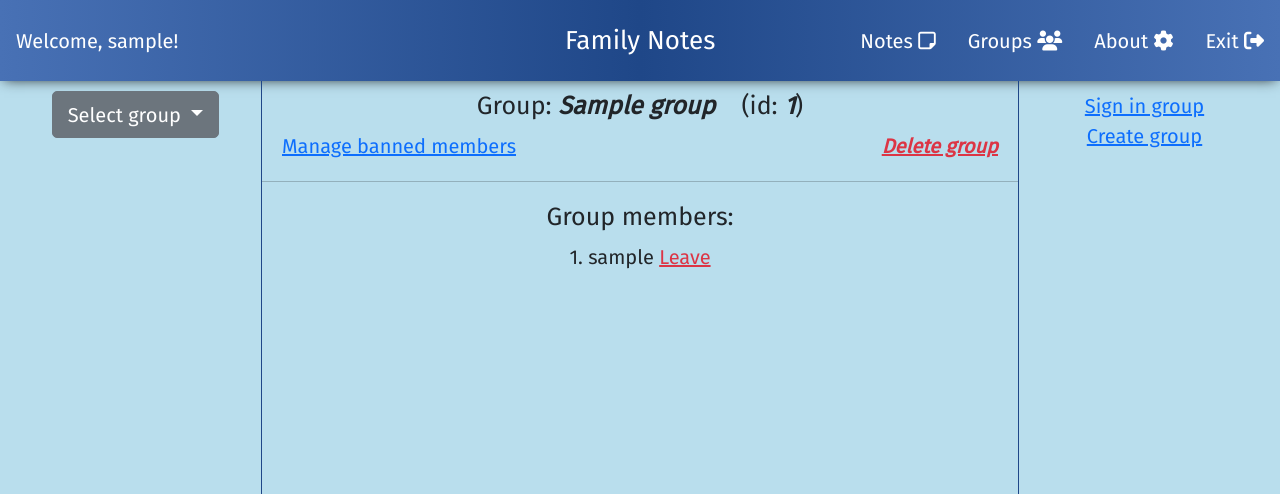
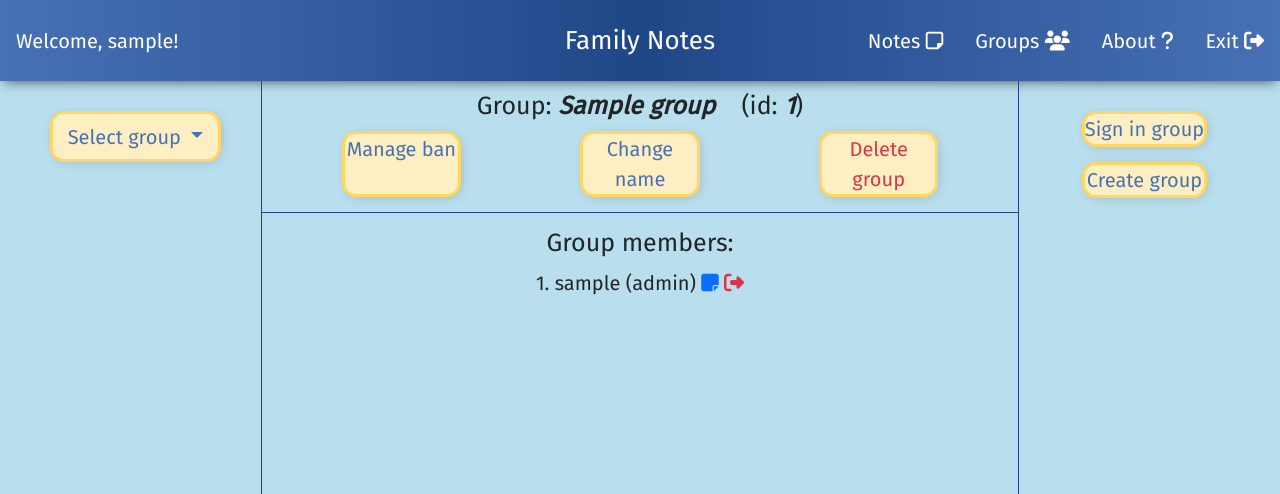
Before and after one commit to thunderpeal/familyNotes, a Django app: page /group-management/ in a window 1280 px wide. Shown: the top 494 px of the page. Run offline with Django 3.2, Linux system fonts and the light colour scheme; a user stored in the database is signed in; tables that the repository leaves empty hold one stand-in row (values such as "Sample post"); some libraries are stand-ins or nearby versions.

Commit message:
you can now send a direct note to one of your group's user fixed z-index bug
also ui improvements

```diff
--- a/notes/static/notes/css/dropMenu.css
+++ b/notes/static/notes/css/dropMenu.css
@@ -15,7 +15,7 @@
 }
 
 .dropbtn:hover{
-  color: #FF4136;
+  color: #A396DD;
 }
 
 
@@ -23,32 +23,38 @@
 .dropdown-content {
   display: none;
   position: absolute;
-  background-color: #b8c6db;
+  background-color: #feefc3;
 
   min-width: 104px;
   z-index: 1;
   -webkit-box-shadow: 2px 2px 13px -4px rgba(0,0,0,0.21);
   box-shadow: 2px 2px 13px -4px rgba(0,0,0, 0.21);
   border-radius: 15px;
-  border: 1px solid black;
+  border: 3px solid #fdd663;
 }
 
 /* Links inside the dropdown */
 .dropdown-content a {
-  font-size: 15px;
+  font-size: 16px;
   float: none;
-  color: black;
+  color: #4871b5;
   padding: 12px 16px;
   text-decoration: none;
   display: block;
   text-align: center;
   border-radius: 15px;
+  font-weight: 900;
 
 }
 
+.dropdown-content a.active {
+  background-color: inherit;
+  color: #1F4788;
+  font-style: italic;
+}
 /* Add a grey background color to dropdown links on hover */
 .dropdown-content a:hover {
-  color:red;
+  color: #003B4A;
 }
 
 /* Show the dropdown menu on hover */
--- a/notes/static/notes/css/style.css
+++ b/notes/static/notes/css/style.css
@@ -34,10 +34,8 @@ html, body{
   color: white;
 }
 
-.topnav a.active {
-  background-color: inherit;
-  color: white;
-}
+
+
 
 .welcome{
   overflow: hidden;
@@ -51,6 +49,10 @@ html, body{
 
 .right-nav{
   float: right;
+}
+
+.right-nav a:hover{
+  color: #003B4A;
 }
 
 
@@ -174,3 +176,62 @@ html, body{
   padding: 10px;
   background-color: #feefc3;
 }
+
+.group-sign{
+  width: 50%;
+  margin-bottom: 15px;
+  background-color: #feefc3;
+  border: 3px solid #fdd663;
+  border-radius: 14px;
+  -webkit-box-shadow: 2px 2px 13px -4px rgba(0,0,0,0.21);
+  box-shadow: 2px 2px 13px -4px rgba(0,0,0, 0.21);
+}
+
+.group-sign a{
+  text-decoration: none;
+  color: #4871b5;
+}
+
+.group-sign a:hover{
+  color: #003B4A;
+  font-weight: 700;
+}
+
+.members-container{
+  padding-top:15px;
+  border-top: 1px solid #1F4788;
+  display: flex;
+  flex-direction: column;
+  align-items: center;
+  justify-content: center;
+}
+
+.members{
+  text-align: left;
+}
+
+.container-sign{
+
+    margin-top: 30px;
+    display: flex;
+    flex-direction: column;
+    align-items: center;
+    justify-content: center
+}
+
+.btn{
+    color: #4871b5;
+    background-color: #feefc3;
+    border: 3px solid #fdd663;
+  border-radius: 14px;
+  -webkit-box-shadow: 2px 2px 13px -4px rgba(0,0,0,0.21);
+  box-shadow: 2px 2px 13px -4px rgba(0,0,0, 0.21);
+}
+
+.dropdown-menu{
+    background-color: #feefc3;
+}
+
+.dropdown-item .active{
+    background-color: #fdd663;
+}
--- a/notes/templates/notes/basic.html
+++ b/notes/templates/notes/basic.html
@@ -48,7 +48,7 @@
               <a href="{% url 'notes' %}">Notes <i class="far fa-sticky-note"></i></a>
         {% endblock %}
         <a href="{% url 'group-management' %}">Groups <i class="fa fa-users"></i></a>
-        <a href="{% url 'settings' %}">About <i class="fa fa-cog"></i></a>
+        <a href="{% url 'settings' %}">About <i class="fas fa-question"></i></a>
         <a  href="{% url 'logout' %}">Exit <i class="fa fa-sign-out"></i></a>
     </div>
 
--- a/notes/templates/notes/group_management.html
+++ b/notes/templates/notes/group_management.html
@@ -16,7 +16,7 @@ Group Members
     <div style="display: flex; height: 100%;">
 
     <div style="width: 20%; text-align: center; border-right: 1px solid #1F4788; height: 100%">
-    <div class="dropdown" style="margin-top: 10px">
+    <div class="dropdown" style="margin-top: 30px">
         <button class="btn btn-secondary dropdown-toggle" type="button" id="dropdownMenuButton1" data-bs-toggle="dropdown" aria-expanded="false">
             Select group
         </button>
@@ -38,35 +38,56 @@ Group Members
                 Group: <i><b>{{ group.name }}</b></i>&nbsp;&nbsp;&nbsp;
                 (id: <i><b>{{ group.id }}</b></i>)
             </h5>
-            <div style="display: flex; justify-content: space-between">
+            <div style="display: flex">
                 {% if request.user == group.admin %}
-                    <div style="margin-left: 20px">
-                        <a href="{% url 'ban-management' group.id %}">Manage banned members</a><br>
+                    <div style="margin-left: 20px; width:33.3%; display: flex; justify-content: center">
+                        <div class="group-sign" >
+                            <a href="{% url 'ban-management' group.id %}">Manage ban</a>
                         </div>
-                    <div style="margin-right: 20px">
-                        <i><b><a class="link-danger" href="{% url 'group-delete' group.id %}">Delete group</a></b></i>
+                    </div>
+                    <div style="width:33.3%; display: flex; justify-content: center">
+                        <div class="group-sign">
+                            <a href="#">Change name</a>
+                        </div>
+                    </div>
+                    <div style="margin-right: 20px; width:33.3%; display: flex; justify-content: center;">
+                        <div class="group-sign" >
+                            <a style="color: #dc3545" href="{% url 'group-delete' group.id %}">Delete group</a>
+                        </div>
                     </div>
                 {% endif %}
             </div>
-            <hr>
+            <div class="members-container">
                 <h5>Group members:</h5>
+            <div class="members">
                 {% for member in members %}
                     {{ forloop.counter }}. {{ member.username }}
+                    {% if member == group.admin %}
+                        (admin)
+                    {% endif %}
 
-            {% if request.user == group.admin and request.user.id != member.id %}
-                <a class="link-danger" href="{% url 'group-member-delete' group.id member.id %}">Exclude</a>
+                    {% if request.user == group.admin %}
+                        <a href="{% url 'note-create-personal' member.id %}"><i class="fas fa-sticky-note"></i></a>
+                        <a class="link-danger" href="{% url 'group-member-delete' group.id request.user.id %}">
+                        {% if member == request.user %}
+                            <i class="fas fa-sign-out-alt"></i></a>
                         {% else %}
-                {% if member.id == request.user.id %}
-                    <a class="link-danger" href="{% url 'group-member-delete' group.id request.user.id %}">Leave</a>
-                {% elif group.admin == member %}
-                    <a href="#" class="link-primary">(admin)</a>
+                            <i class="fas fa-times-circle"></i></a>
+                        {% endif %}
+                    {% else %}
+                        {% if member == request.user %}
+                            <a class="link-danger" href="{% url 'group-member-delete' group.id request.user.id %}"><i class="fas fa-sign-out-alt"></i></a>
+                        {% else %}
+                            <a href="{% url 'note-create-personal' member.id %}"><i class="fas fa-sticky-note"></i></a>
                         {% endif %}
                     {% endif %}
-            {% if request.user.id != member.id %}
-                <a href="{% url 'add' %}"><i class="far fa-sticky-note"></i></a>
-            {% endif %}
+
+
+
                     <br>
                 {% endfor %}
+            </div>
+            </div>
         </div>
         </div>
 
@@ -76,9 +97,13 @@ Group Members
     </div>
 
     <div style="width: 20%; text-align: center; border-left: 1px solid #1F4788">
-        <div style="margin-top: 10px">
+        <div class="container-sign">
+            <div class="group-sign">
                 <a href="{% url 'group-login' %}">Sign in group</a><br>
+            </div>
+            <div class="group-sign">
                 <a href="{% url 'group-create' %}">Create group</a>
+            </div>
         </div>
     </div>
     <script>
--- a/notes/templates/notes/notes.html
+++ b/notes/templates/notes/notes.html
@@ -48,7 +48,6 @@ Notes
                     </div>
                 {% endfor %}
 
-                <script src="{% static 'notes/js/zIndexSetter.js' %}"></script>
             {% else %}
                 <div style="text-align: center">
                     <p>No notes are available</p>
@@ -82,7 +81,7 @@ Notes
                 </div>
             </div>
         {% endfor %}
-      <script src="{% static 'notes/js/zIndexSetter.js' %}"></script>
+
     {% else %}
       <div style="text-align: center">
           <p>No notes are available</p>
@@ -94,6 +93,7 @@ Notes
     {% endif %}
 </div>
 
+<script src="{% static 'notes/js/zIndexSetter.js' %}"></script>
 <script>
     document.getElementById("defaultOpen").click();
 </script>
--- a/notes/urls.py
+++ b/notes/urls.py
@@ -1,6 +1,6 @@
 from django.urls import path
-from .views import NoteCreate, NoteUpdate, NotesLists, NoteDelete, GroupManagement, group_member_delete, \
-    GroupDelete, GroupCreate, GroupLoginView, kostyl, CustomTemplateView, BanManagement, RestoreMember
+from .views import NoteCreate, NoteUpdate, NotesLists, NoteDelete, GroupManagement, group_member_delete, kostyl,\
+    GroupDelete, GroupCreate, GroupLoginView, CustomTemplateView, BanManagement, RestoreMember, NoteCreatePersonal
 
 urlpatterns = [
     path('settings/', CustomTemplateView.as_view(), name='settings'),
@@ -12,6 +12,7 @@ urlpatterns = [
     path('group-management/', GroupManagement.as_view(), name='group-management'),
     path('group-login/', GroupLoginView.as_view(), name='group-login'),
     path('note-delete/<int:pk>/', NoteDelete.as_view(), name='note-delete'),
+    path('note-create/<int:member_id>/', NoteCreatePersonal.as_view(), name='note-create-personal'),
     path('note-create/', NoteCreate.as_view(), name='add'),
     path('note-edit/<int:pk>/', NoteUpdate.as_view(), name='edit'),
     path('notes/', NotesLists.as_view(), name='notes'),
--- a/notes/views.py
+++ b/notes/views.py
@@ -7,16 +7,19 @@ from django.db.models import Q
 
 from django.views import View
 from django.views.generic import TemplateView
-from django.views.generic.list import ListView
 from django.views.generic.edit import CreateView, DeleteView, UpdateView
 
 from django.contrib.auth.decorators import login_required
 from django.contrib.auth.mixins import LoginRequiredMixin
 
-from .forms import NoteForm, GroupCreationForm
+from .forms import NoteForm, GroupCreationForm, NoteFormPersonal
 
 
 class NotesLists(LoginRequiredMixin, View):
+    """
+    This view prepares data to notes page: personal notes, all notes from user's groups.
+    Personal notes go to context as 'my_notes_list', groups' notes are put into 'group_notes_list' dictionary.
+    """
     def get(self, request):
         context = {}
         groups = self.request.user.members_groups.all()
@@ -50,7 +53,35 @@ class NoteCreate(LoginRequiredMixin, CreateView):
         return kwargs
 
 
+class NoteCreatePersonal(LoginRequiredMixin, CreateView):
+    """
+    This view is used to send a note to a certain person (from one of the user's groups).
+    It will be put in 'my_notes_list' list in NotesLists view.
+    """
+    template_name = 'notes/note_create_personal.html'
+    success_url = reverse_lazy('notes')
+    form_class = NoteFormPersonal
+
+    def form_valid(self, form):
+        form.instance.author = self.request.user
+        form.instance.to_whom = CustomUser.objects.get(id=self.kwargs.pop('member_id'))
+        return super(NoteCreatePersonal, self).form_valid(form)
+
+    def get_context_data(self, **kwargs):
+        context = super().get_context_data(**kwargs)
+        member = CustomUser.objects.get(id=self.kwargs.pop('member_id'))
+        context['member'] = member
+
+        return context
+
+
 class NoteUpdate(LoginRequiredMixin, UpdateView):
+    """
+    This view is used to update certain note's data: message, group or receiver.
+    If user is not present in any group then it's only available to update message field.
+
+    Heading field is currently unused in ui.
+    """
     model = SNote
     fields = ['heading', 'message', 'group', 'to_whom']
     success_url = reverse_lazy('notes')
@@ -68,6 +99,10 @@ class NoteDelete(LoginRequiredMixin, DeleteView):
 
 
 class GroupManagement(LoginRequiredMixin, View):
+    """
+    This view is used to manage all the user's groups. Here he can enter or create new ones (via links to other views),
+    view certain group's information: name, id (needed to invite new members), current members of the group.
+    """
     def get(self, request, *args, **kwargs):
         groups = Group.objects.filter(group_members__user=request.user, group_members__ban=False)
         if not groups:
@@ -82,6 +117,11 @@ class GroupManagement(LoginRequiredMixin, View):
 
 @login_required
 def group_member_delete(request, group_id, user_id):
+    """
+    This view is used to delete certain user of a group. It's also used to leave group. If user to leave is admin
+    of the group, then new admin will be chosen from left users of group. If there are no left users, then group
+    is deleted with no saving data (notes, members and etc).
+    """
     user = CustomUser.objects.get(id=user_id)
     group = Group.objects.get(id=group_id)
 
```
Also changed, not shown: notes/forms.py (+7 -0 lines), notes/templates/notes/note_create_personal.html (added, +27 -0 lines). Lines whose indentation alone changed are shown as unchanged.
